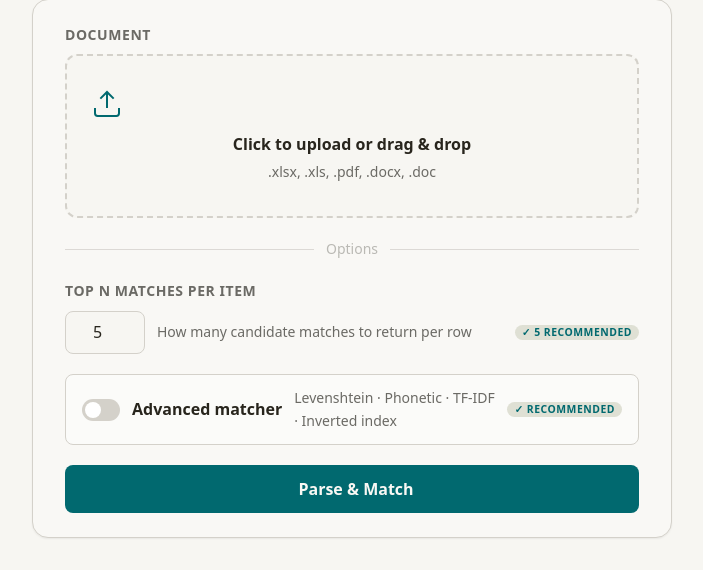
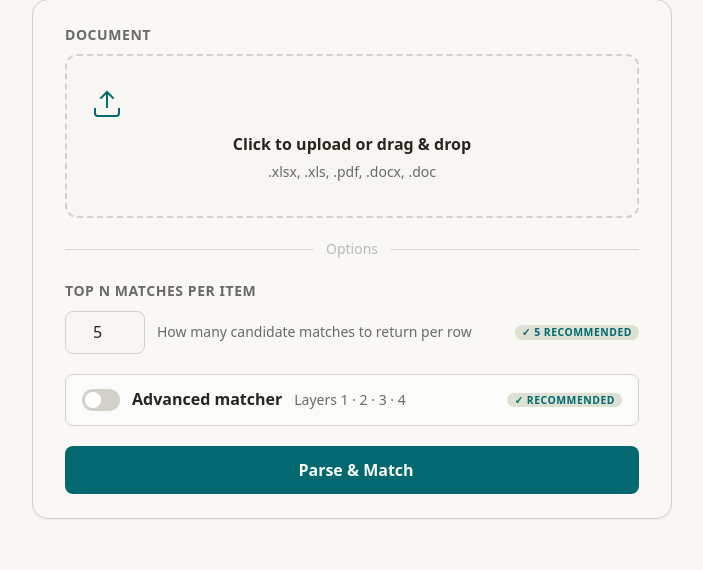
Before and after one commit to Dwaynee247-06/ShipsKart-Parser-OG, a FastAPI app: page / in a window 1280 px wide. Shown: the part 262-832 px from the top of the page, without its empty margins (288-991 px from the left). After the commit the page ends 781 px from the top, so only its background shows below. Run offline with FastAPI, Linux system fonts and the light colour scheme; some web fonts are replaced.

Commit message:
feat: enumerate matcher layers (1-4) in frontend; keep named params in Swagger

```diff
--- a/app/ui/router.py
+++ b/app/ui/router.py
@@ -6,6 +6,8 @@ GET  /        → upload form (index.html)
 POST /upload  → parse & match, renders results.html
 """
 from __future__ import annotations
+
+from typing import List
 
 import httpx
 from fastapi import APIRouter, Form, Request, UploadFile, File
@@ -17,6 +19,14 @@ router = APIRouter(tags=["UI"])
 
 _TEMPLATES_DIR = Path(__file__).parent / "templates"
 templates = Jinja2Templates(directory=str(_TEMPLATES_DIR))
+
+# Layer number → API param name mapping
+_LAYER_MAP = {
+    "1": "use_levenshtein",
+    "2": "use_tfidf",
+    "3": "use_inverted_index",
+    "4": "use_phonetic",
+}
 
 # ── helpers ──────────────────────────────────────────────────────────────
 
@@ -40,26 +50,23 @@ async def upload(
     file: UploadFile = File(...),
     top_n: int = Form(5),
     advanced: str = Form("off"),
-    use_lev: str = Form("off"),
-    use_tfidf: str = Form("off"),
-    use_inv: str = Form("off"),
-    use_phonetic: str = Form("off"),
+    layers: List[str] = Form(default=[]),
 ):
-    adv      = advanced == "on"
-    lev      = use_lev == "on"
-    tfidf    = use_tfidf == "on"
-    inv      = use_inv == "on"
-    phonetic = use_phonetic == "on"
+    adv = advanced == "on"
+
+    # Build the layers query params for the API
+    # Each selected layer number maps to a named bool param
+    active_layers = [int(l) for l in layers if l in _LAYER_MAP]
 
     api_base = _api_base(request)
-    params = {
-        "advanced":           str(adv).lower(),
-        "use_levenshtein":    str(lev).lower(),
-        "use_tfidf":          str(tfidf).lower(),
-        "use_inverted_index": str(inv).lower(),
-        "use_phonetic":       str(phonetic).lower(),
-        "top_n":              top_n,
-    }
+
+    # Build query params: advanced + top_n + layers as repeated integers
+    params: list = [
+        ("advanced", str(adv).lower()),
+        ("top_n", top_n),
+    ]
+    for layer_num in active_layers:
+        params.append(("layers", layer_num))
 
     file_bytes = await file.read()
     try:
@@ -82,13 +89,10 @@ async def upload(
         request=request,
         name="results.html",
         context={
-            "response":   data,
-            "api_base":   api_base,
-            "top_n":      top_n,
-            "advanced":   adv,
-            "use_lev":    lev,
-            "use_tfidf":  tfidf,
-            "use_inv":    inv,
-            "use_phonetic": phonetic,
+            "response":      data,
+            "api_base":      api_base,
+            "top_n":         top_n,
+            "advanced":      adv,
+            "active_layers": active_layers,
         },
     )
--- a/app/ui/templates/index.html
+++ b/app/ui/templates/index.html
@@ -195,53 +215,66 @@
                    onchange="document.getElementById('advPanel').classList.toggle('open', this.checked)" />
             <span class="toggle-pill"></span>
             <span class="toggle-label">Advanced matcher</span>
-            <span class="toggle-desc">Levenshtein · Phonetic · TF-IDF · Inverted index</span>
+            <span class="toggle-desc">Layers 1 · 2 · 3 · 4</span>
             <span class="badge-rec">&#10003; Recommended</span>
           </label>
 
           <div class="adv-panel" id="advPanel">
             <p class="adv-panel-title">Active layers — keep all ON for best accuracy</p>
             <div class="layer-grid">
-              <label class="layer-item">
-                <input type="checkbox" name="use_lev" checked />
-                <div>
-                  <div class="layer-item-header">
-                    <span class="layer-item-text">Levenshtein</span>
+
+              <!-- Layer 1 -->
+              <label class="layer-pill">
+                <input type="checkbox" name="layers" value="1" checked />
+                <span class="layer-num">1</span>
+                <div class="layer-pill-body">
+                  <div class="layer-pill-name">
+                    Levenshtein
                     <span class="badge-rec">Keep ON</span>
                   </div>
-                  <div class="layer-item-sub">Character-level typos</div>
+                  <div class="layer-pill-sub">Character-level typos</div>
                 </div>
               </label>
-              <label class="layer-item">
-                <input type="checkbox" name="use_tfidf" checked />
-                <div>
-                  <div class="layer-item-header">
-                    <span class="layer-item-text">TF-IDF</span>
+
+              <!-- Layer 2 -->
+              <label class="layer-pill">
+                <input type="checkbox" name="layers" value="2" checked />
+                <span class="layer-num">2</span>
+                <div class="layer-pill-body">
+                  <div class="layer-pill-name">
+                    TF-IDF
                     <span class="badge-rec">Keep ON</span>
                   </div>
-                  <div class="layer-item-sub">Char n-gram similarity</div>
+                  <div class="layer-pill-sub">Char n-gram similarity</div>
                 </div>
               </label>
-              <label class="layer-item">
-                <input type="checkbox" name="use_inv" checked />
-                <div>
-                  <div class="layer-item-header">
-                    <span class="layer-item-text">Inverted index</span>
+
+              <!-- Layer 3 -->
+              <label class="layer-pill">
+                <input type="checkbox" name="layers" value="3" checked />
+                <span class="layer-num">3</span>
+                <div class="layer-pill-body">
+                  <div class="layer-pill-name">
+                    Inverted Index
                     <span class="badge-rec">Keep ON</span>
                   </div>
-                  <div class="layer-item-sub">Fast token prefilter</div>
+                  <div class="layer-pill-sub">Fast token prefilter</div>
                 </div>
               </label>
-              <label class="layer-item">
-                <input type="checkbox" name="use_phonetic" checked />
-                <div>
-                  <div class="layer-item-header">
-                    <span class="layer-item-text">Phonetic (Soundex)</span>
+
+              <!-- Layer 4 -->
+              <label class="layer-pill">
+                <input type="checkbox" name="layers" value="4" checked />
+                <span class="layer-num">4</span>
+                <div class="layer-pill-body">
+                  <div class="layer-pill-name">
+                    Phonetic
                     <span class="badge-rec">Keep ON</span>
                   </div>
-                  <div class="layer-item-sub">Sounds-alike matching</div>
+                  <div class="layer-pill-sub">Sounds-alike (Soundex)</div>
                 </div>
               </label>
+
             </div>
           </div>
         </div>
```
Also changed, not shown: other parts of app/ui/templates/index.html (+31 -11 lines), app/api/v1/routes/parse.py (+44 -14 lines).
